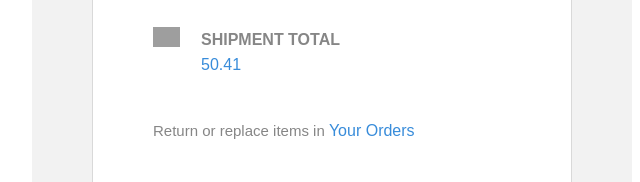
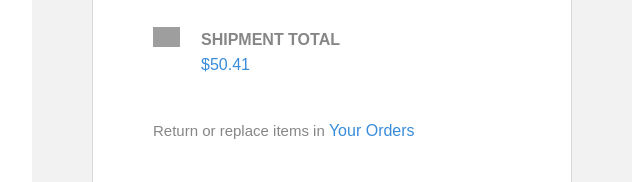
Before and after one commit to Istiak92/Transactional-email, a plain HTML site: page index.html in a window 1280 px wide. Shown: the part 558-740 px from the top of the page, 308-948 px from the left. Drawn offline with Linux system fonts and the light colour scheme; grey boxes are pictures that could not be loaded.

Commit message:
Update index.html

```diff
--- a/index.html
+++ b/index.html
@@ -447,7 +447,7 @@
                                     <a
                                       href="https://www.example.com"
                                       target="_blank"
-                                      >50.41</a
+                                      >$50.41</a
                                     >
                                   </td>
                                 </tr>
```
